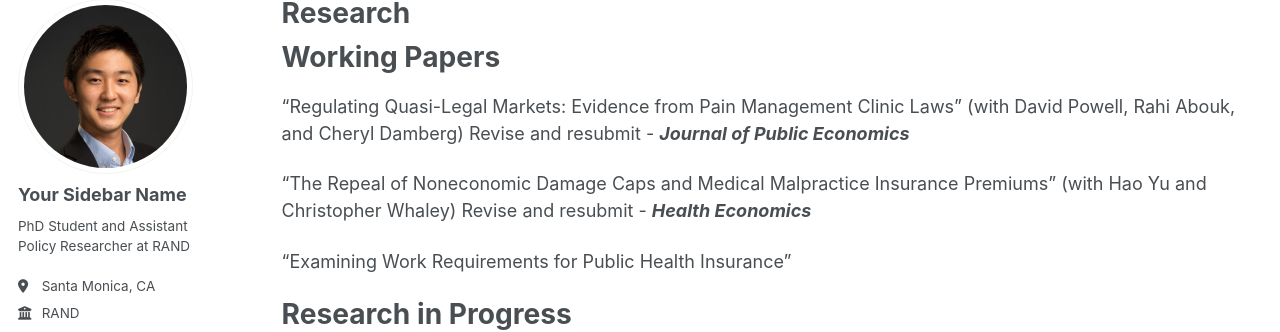
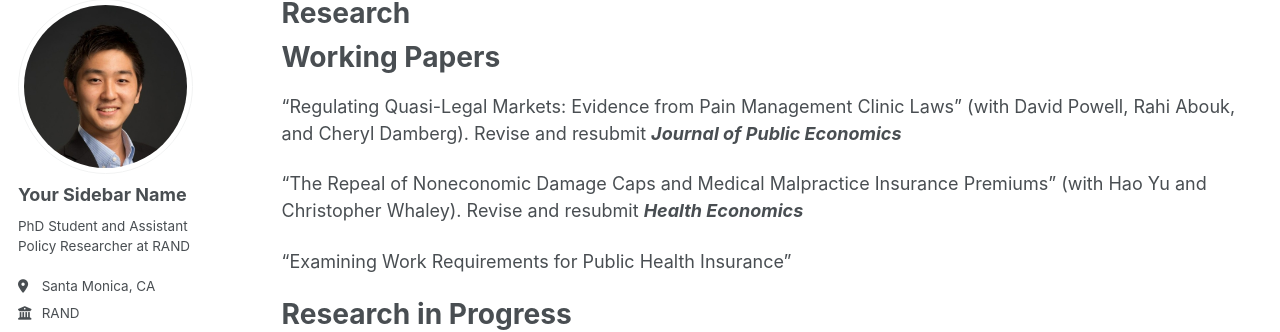
Before and after one commit to yujimizushima/yujimizushima.github.io, a Jekyll site: the page built from _pages/research.md, in a window 1280 px wide and 1313 px high. Shown: the part 107-439 px from the top of the window. Built offline with Jekyll 4.4.1, drawn with Linux system fonts in a browser that asks for light colours.

```diff
--- a/_pages/research.md
+++ b/_pages/research.md
@@ -8,11 +8,9 @@ author_profile: true
 Working Papers
 ======
 
-"Regulating Quasi-Legal Markets: Evidence from Pain Management Clinic Laws" (with David Powell, Rahi Abouk, and Cheryl Damberg)
-Revise and resubmit - _**Journal of Public Economics**_
+"Regulating Quasi-Legal Markets: Evidence from Pain Management Clinic Laws" (with David Powell, Rahi Abouk, and Cheryl Damberg). Revise and resubmit _**Journal of Public Economics**_
 
-"The Repeal of Noneconomic Damage Caps and Medical Malpractice Insurance Premiums" (with Hao Yu and Christopher Whaley)
-Revise and resubmit - _**Health Economics**_
+"The Repeal of Noneconomic Damage Caps and Medical Malpractice Insurance Premiums" (with Hao Yu and Christopher Whaley). Revise and resubmit  _**Health Economics**_
 
 "Examining Work Requirements for Public Health Insurance"
 
```
